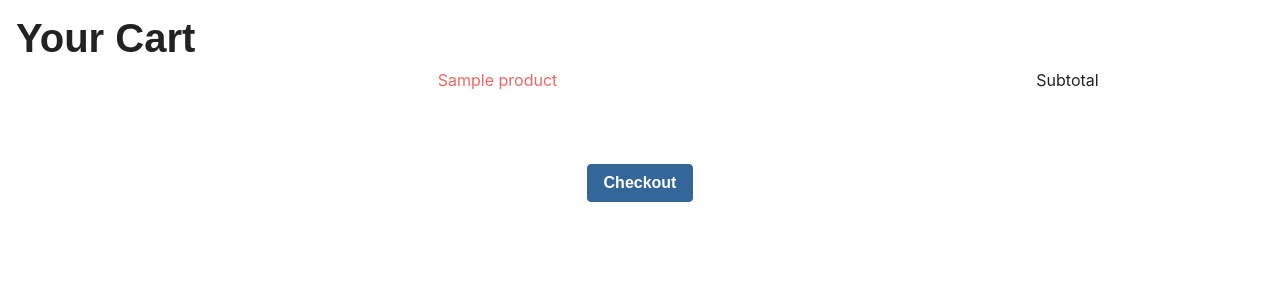
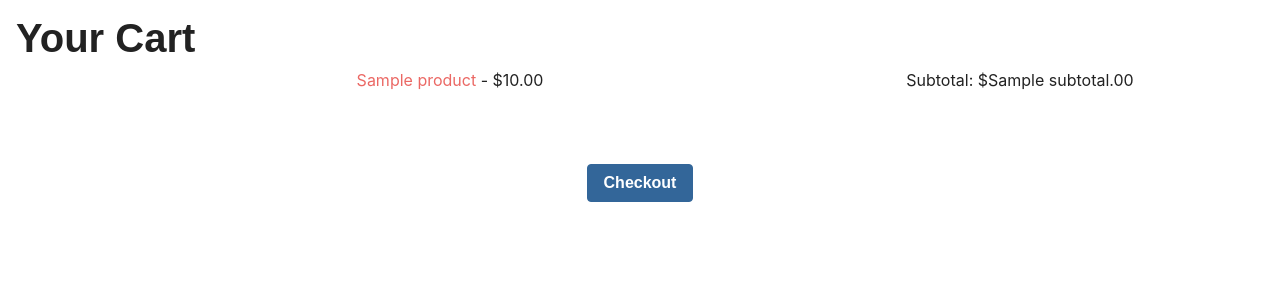
Before and after one commit to taimoorarshad43/PishPosh, a Flask app: template templates/cart.html in a window 1280 px wide. Shown: the part 59-359 px from the top of the page. Run offline with Flask 3, Linux system fonts and the light colour scheme; tables that the repository leaves empty hold one stand-in row (values such as "Sample post"); the template is opened without the code that fills it: values that come from a table or form of the project are taken from there, most other values are stand-ins (such as "Sample title", 1, 10 or a date in 2020); some libraries are stand-ins or nearby versions; some web fonts are replaced.

Commit message:
Adding subtotal to cart page

```diff
--- a/templates/cart.html
+++ b/templates/cart.html
@@ -6,13 +6,13 @@
 
 <div class = 'container'>
     <div class = 'row text-center'>
-        <div class = 'col-9'>
+        <div class = 'col-8'>
             {% for product in products %}
-                <a href = '/product/{{product.productid}}'>{{product.productname}}</a><br></br>
+                <a href = '/product/{{product.productid}}'>{{product.productname}}</a><span> - ${{product.price}}.00</span><br></br>
             {% endfor %}
         </div>
-        <div class = 'col-3'>
-                <p>Subtotal</p>
+        <div class = 'col-4'>
+                <p>Subtotal: ${{subtotal}}.00</p>
         </div>
     </div>
 
```
